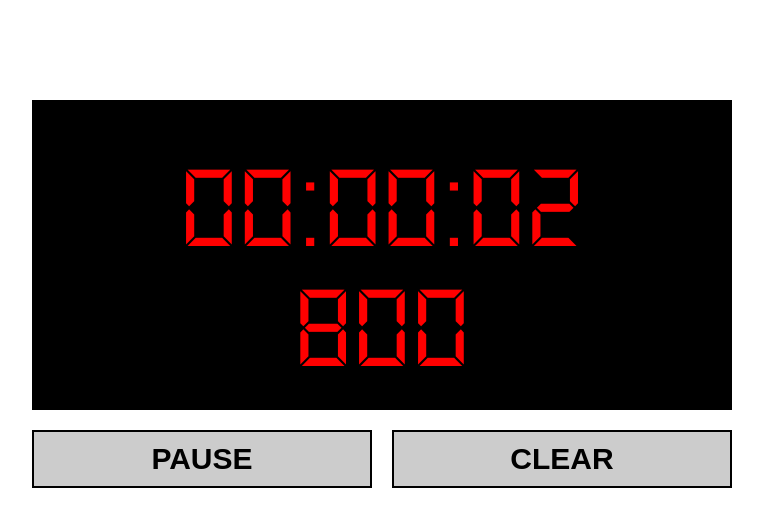
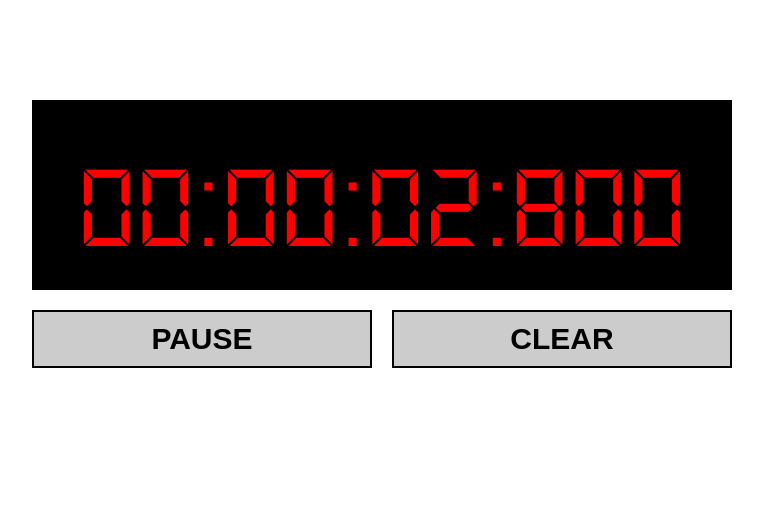
Before and after one commit to MikhailBagaev/homeworkJS_5-6, a plain HTML site: page index.html in a window 1280 px wide. Both pictures are taken after a click on the element "START". Shown: the whole page, without its empty margins (258-1021 px from the left). Drawn offline with Linux system fonts and the light colour scheme.

Commit message:
trembling numbers fixed

```diff
--- a/css/style.css
+++ b/css/style.css
@@ -51,3 +51,14 @@
 	font-size: 30px;
 	text-transform: uppercase;
 }
+span {
+	display: inline-block;
+}
+span:first-child,
+span:nth-child(2),
+span:nth-child(3) {
+	width: 118px;
+}
+span:last-child {
+	width: 177px;
+}
--- a/js/script.js
+++ b/js/script.js
@@ -4,7 +4,7 @@
 	var clear = document.querySelector('.clear');
 
 
-	timer.innerHTML = '00:00:00<br>000';
+	timer.innerHTML = '<span>00</span>:<span>00</span>:<span>00</span>:<span>000</span>';
 	// var span = document.querySelector('span:nth-child(2)');
 	// span.style.paddingLeft = '0px';
 	start.innerHTML = 'Start';
@@ -38,7 +38,7 @@
 	function stopCount() {
 
 		clearInterval(id);
-		timer.innerHTML = '00:00:00<br>000';
+		timer.innerHTML = '<span>00</span>:<span>00</span>:<span>00</span>:<span>000</span>';
 		start.innerHTML = 'Start';
 		start.addEventListener('click', startCount);
 		msec = 0;
@@ -95,6 +95,6 @@
 			hour = "0" + Number(hour);
 		}
 		++msec;
-		return hour + ':' + min + ':' + sec + '<br>' + msecTime;
+		return '<span>' + hour + '</span>' + ':' + '<span>' + min + '</span>' + ':' + '<span>' + sec + '</span>' + ':' + '<span>' + msecTime + '</span>';
 	}
 })();
```
